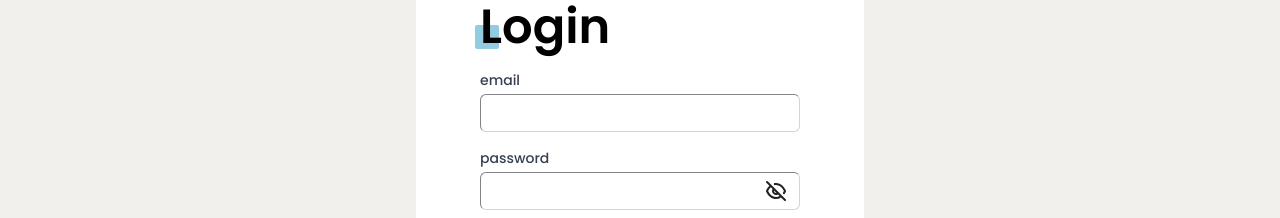
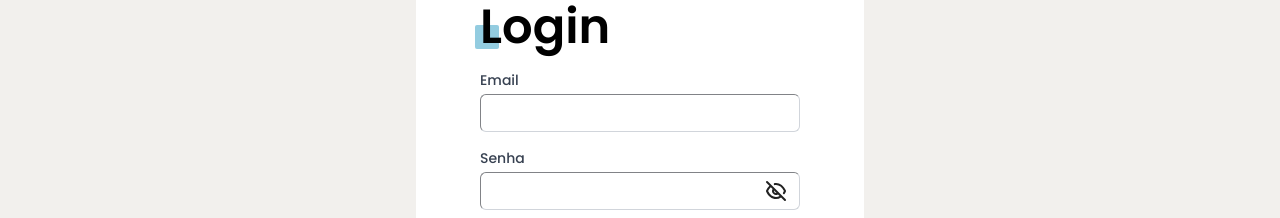
Before and after one commit to carvalhoandre/psi-hub, a Next.js app: page /auth/login in a window 1280 px wide. Shown: the part 211-429 px from the top of the page. Built offline with nearby package versions, Linux system fonts and the light colour scheme; a web font is replaced by a local one.

Commit message:
fix: InputPassword

```diff
--- a/src/components/Input/index.tsx
+++ b/src/components/Input/index.tsx
@@ -3,7 +3,7 @@ import React from 'react';
 import { InputProps } from './types';
 
 import InputBase from 'components/InputBase';
-import PasswordInput from 'components/PasswordInput';
+import InputPassword from 'components/InputPassword';
 
 const Input: Component<InputProps> = ({
 	type = 'text',
@@ -16,7 +16,7 @@ const Input: Component<InputProps> = ({
 }) => {
 	if (type === 'password') {
 		return (
-			<PasswordInput
+			<InputPassword
 				id={id}
 				value={value}
 				placeholder={placeholder}
--- a/src/components/InputBase/index.tsx
+++ b/src/components/InputBase/index.tsx
@@ -4,6 +4,7 @@ import { HTMLProps } from 'react';
 const InputBase: Component<HTMLProps<HTMLInputElement>> = ({
 	id,
 	value,
+	label,
 	placeholder = '',
 	required = false,
 	onChange,
@@ -12,7 +13,7 @@ const InputBase: Component<HTMLProps<HTMLInputElement>> = ({
 	return (
 		<div className='mb-4'>
 			<label htmlFor={id} className='block text-sm font-medium text-gray-700'>
-				{id}
+				{label}
 			</label>
 			<div className='relative'>
 				<input
--- a/src/components/PasswordInput/index.tsx
+++ b/src/components/InputPassword/index.tsx
@@ -8,11 +8,12 @@ import EyeSlashIcon from '../../../public/images/icons/eye-slash.svg';
 import OptimizedImage from 'components/OptimizedImage';
 import InputBase from 'components/InputBase';
 
-const PasswordInput: React.FC<React.HTMLProps<HTMLInputElement>> = ({
+const InputPassword: React.FC<React.HTMLProps<HTMLInputElement>> = ({
 	id,
 	value,
 	placeholder = '',
 	required = false,
+	label,
 	onChange,
 }) => {
 	const [showPassword, setShowPassword] = React.useState(false);
@@ -30,6 +31,7 @@ const PasswordInput: React.FC<React.HTMLProps<HTMLInputElement>> = ({
 				required={required}
 				onChange={onChange}
 				type={showPassword ? 'text' : 'password'}
+				label={label}
 			/>
 
 			<button
@@ -46,4 +48,4 @@ const PasswordInput: React.FC<React.HTMLProps<HTMLInputElement>> = ({
 	);
 };
 
-export default PasswordInput;
+export default InputPassword;
```
